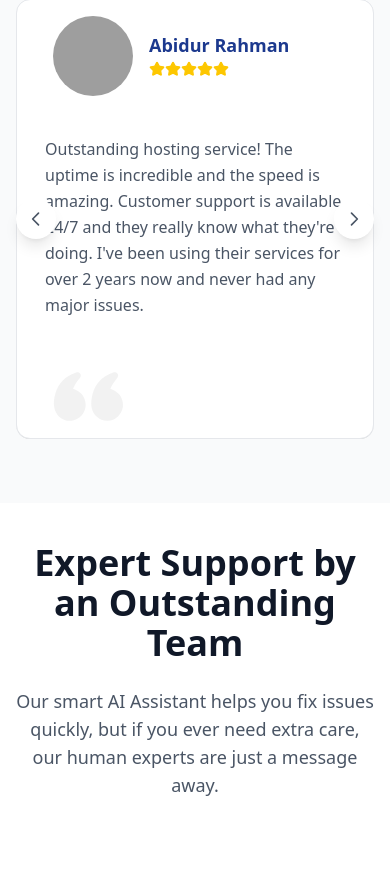
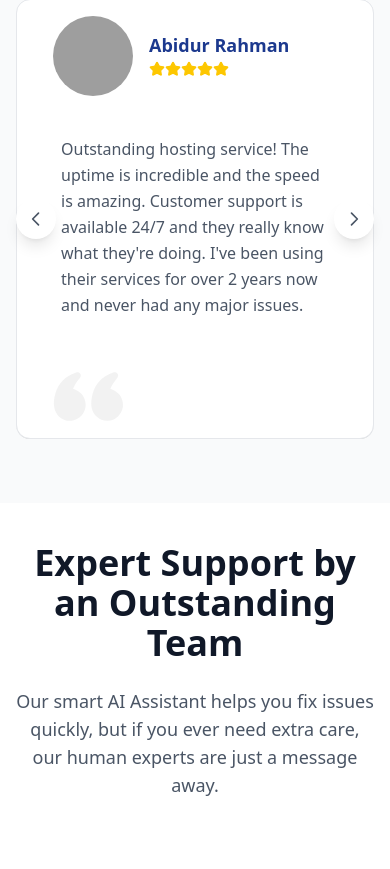
Before and after one commit to ssmahim01/hostnin, a Next.js app: page / in a window 390 px wide. Shown: the part 6346-7215 px from the top of the page. Built offline with nearby package versions, Linux system fonts and the light colour scheme; grey boxes are pictures that could not be loaded.

Commit message:
Improved custom navigation with set horizontal padding in tablet and mobile devices in testimonials component

```diff
--- a/src/app/(public-routes)/components/web-hosting/testimonials.tsx
+++ b/src/app/(public-routes)/components/web-hosting/testimonials.tsx
@@ -200,7 +200,7 @@ export function TestimonialsSection() {
                       </div>
 
                       <div className="flex-1 flex flex-col justify-between">
-                        <p className="text-gray-600 dark:text-gray-300 text-base sm:text-base leading-relaxed max-w-full px-3 mb-4">
+                        <p className="text-gray-600 dark:text-gray-300 text-base sm:text-base leading-relaxed max-w-full lg:px-3 px-7 mb-4">
                           {testimonial.review}
                         </p>
                         <div className="px-5 mt-auto">
@@ -219,7 +219,7 @@ export function TestimonialsSection() {
               </Swiper>
 
               {/* Custom navigation buttons */}
-              <div className="swiper-button-prev-custom absolute md:-left-5 left-0 top-1/2 -translate-y-1/2 z-10 w-10 h-10 bg-white dark:bg-gray-700 rounded-full shadow-lg flex items-center justify-center cursor-pointer hover:bg-gray-50 dark:hover:bg-gray-600 transition-colors">
+              <div className="swiper-button-prev-custom absolute lg:-left-5 left-0 top-1/2 -translate-y-1/2 z-10 w-10 h-10 bg-white dark:bg-gray-700 rounded-full shadow-lg flex items-center justify-center cursor-pointer hover:bg-gray-50 dark:hover:bg-gray-600 transition-colors">
                 <svg
                   className="w-5 h-5 text-gray-600 dark:text-gray-300"
                   fill="none"
@@ -234,7 +234,7 @@ export function TestimonialsSection() {
                   />
                 </svg>
               </div>
-              <div className="swiper-button-next-custom absolute md:-right-5 right-0 top-1/2 -translate-y-1/2 z-10 w-10 h-10 bg-white dark:bg-gray-700 rounded-full shadow-lg flex items-center justify-center cursor-pointer hover:bg-gray-50 dark:hover:bg-gray-600 transition-colors">
+              <div className="swiper-button-next-custom absolute lg:-right-5 right-0 top-1/2 -translate-y-1/2 z-10 w-10 h-10 bg-white dark:bg-gray-700 rounded-full shadow-lg flex items-center justify-center cursor-pointer hover:bg-gray-50 dark:hover:bg-gray-600 transition-colors">
                 <svg
                   className="w-5 h-5 text-gray-600 dark:text-gray-300"
                   fill="none"
```
